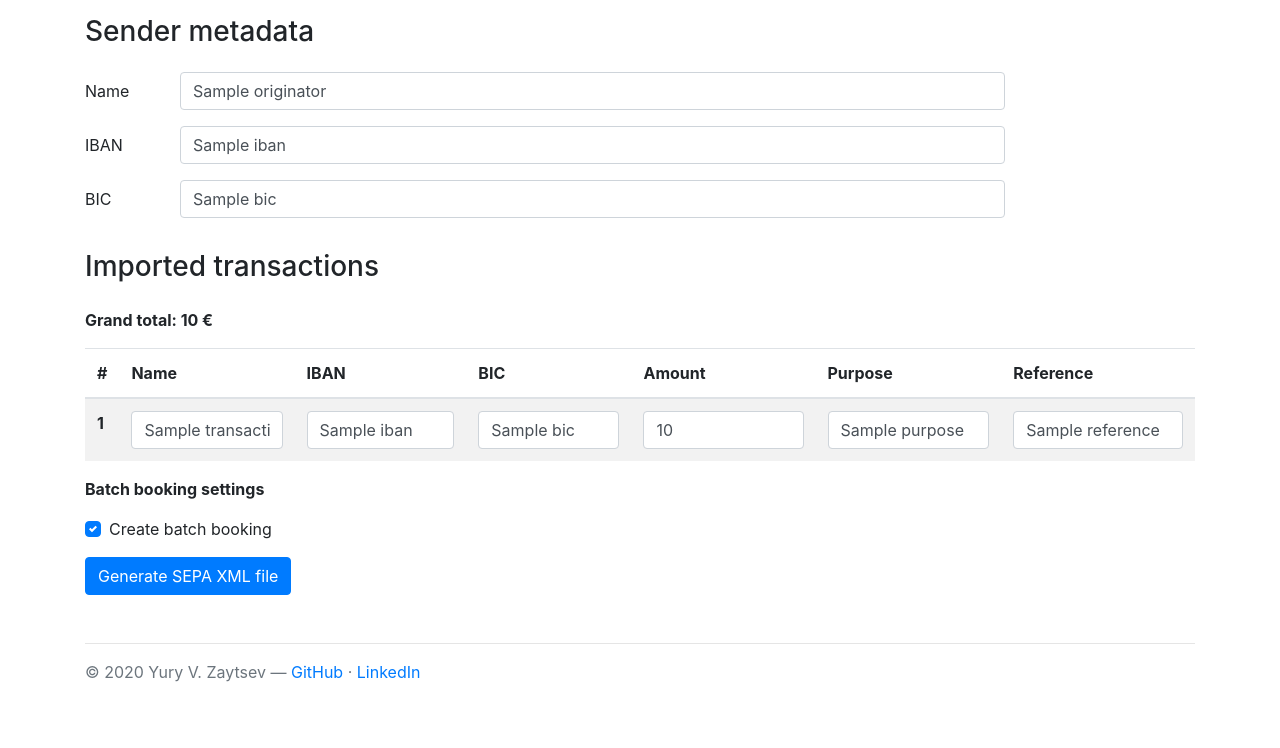
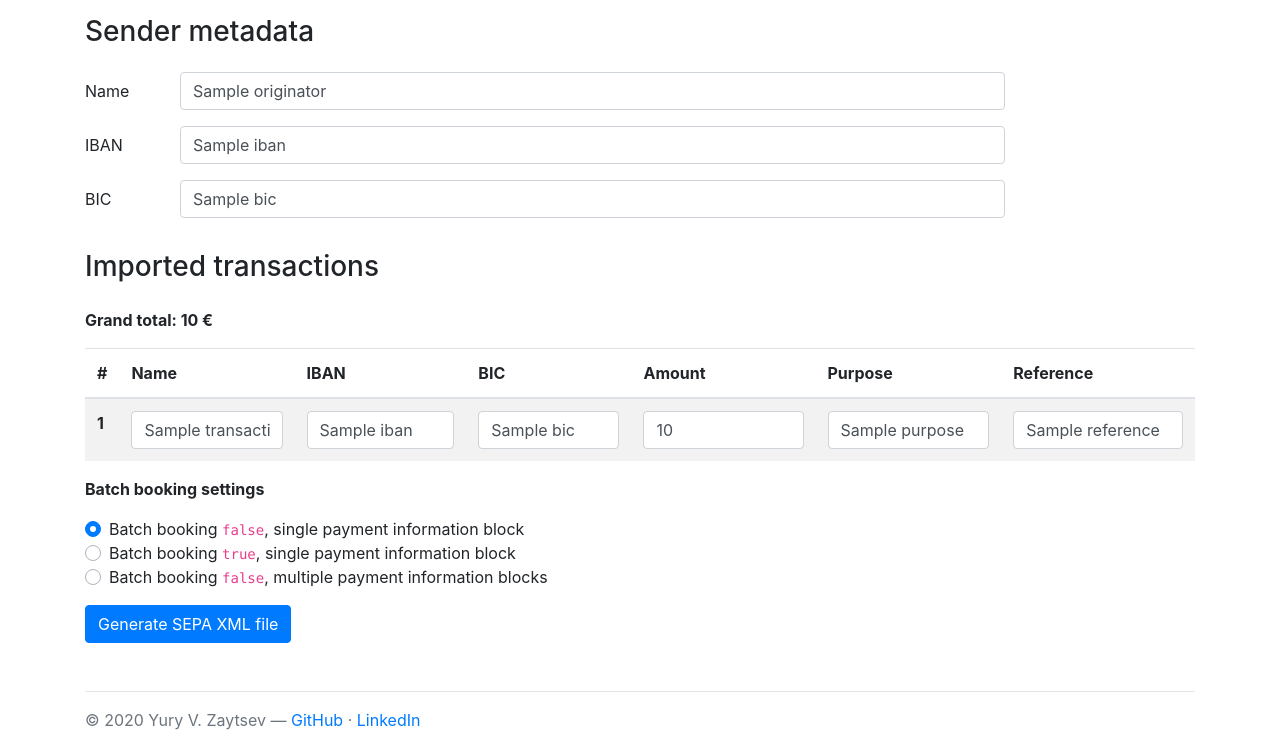
Before and after one commit to moneymeets/sepacetamol, a Django app: template sepacetamol/templates/index.html in a window 1280 px wide. Shown: the part 450-1198 px from the top of the page. Before the commit the page ends 1132 px from the top, so only its background shows below. Run offline with Django 3.2, Linux system fonts and the light colour scheme; the template is opened without the code that fills it: most values are stand-ins (such as "Sample title", 1, 10 or a date in 2020); some libraries are stand-ins or nearby versions.

Commit message:
Add support for COBA batch booking options

```diff
--- a/sepacetamol/templates/index.html
+++ b/sepacetamol/templates/index.html
@@ -124,9 +124,20 @@
             </p>
 
             <div class="form-group">
-                <div class="custom-control custom-checkbox">
-                    <input type="checkbox" class="custom-control-input" id="batch-booking" name="batch-booking" checked>
-                    <label class="custom-control-label" for="batch-booking">Create batch booking</label>
+                <div class="custom-control custom-radio">
+                    <input type="radio" id="batch-false" name="batch-booking" class="custom-control-input" value="false" checked>
+                    <label class="custom-control-label" for="batch-false">Batch booking
+                        <code>false</code>, single payment information block</label>
+                </div>
+                <div class="custom-control custom-radio">
+                    <input type="radio" id="batch-true" name="batch-booking" class="custom-control-input" value="true">
+                    <label class="custom-control-label" for="batch-true">Batch booking
+                        <code>true</code>, single payment information block</label>
+                </div>
+                <div class="custom-control custom-radio">
+                    <input type="radio" id="batch-single" name="batch-booking" class="custom-control-input" value="single">
+                    <label class="custom-control-label" for="batch-single">Batch booking
+                        <code>false</code>, multiple payment information blocks</label>
                 </div>
             </div>
 
```
Also changed, not shown: sepacetamol/views.py (+16 -3 lines).
